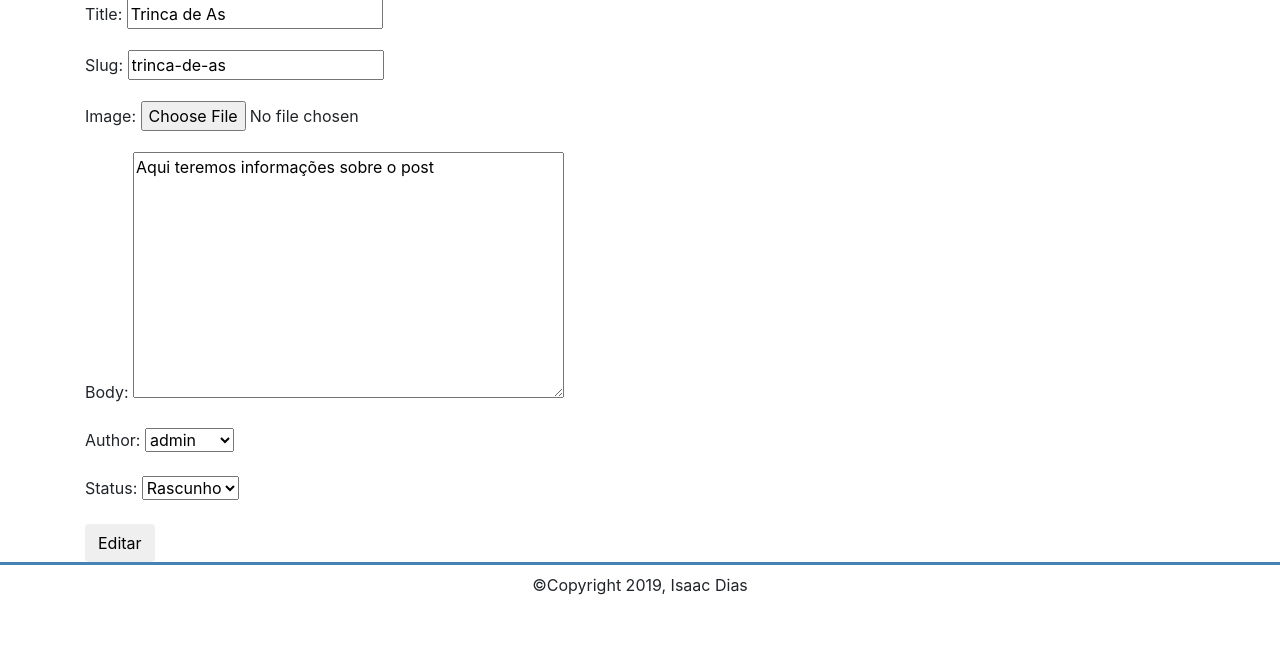
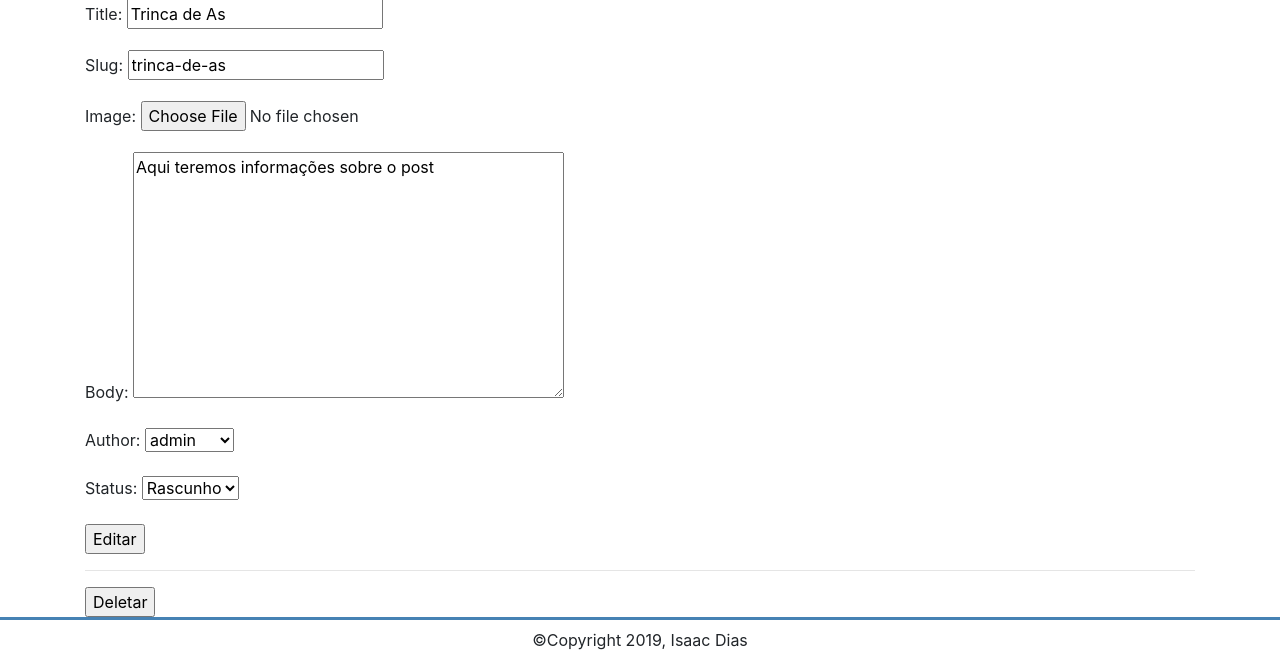
Before and after one commit to isaacdias/-blog, a Django app: page /editar/8/ in a window 1280 px wide. Shown: the part 217-884 px from the top of the page. Before the commit the page ends 812 px from the top, so only its background shows below. Run offline with Django 3.2, Linux system fonts and the light colour scheme; a user stored in the database is signed in; data comes from the database, SQL or seed files in the repository; some libraries are stand-ins or nearby versions.

Commit message:
classes para os botões edit e delete

```diff
--- a/myproject/blog/templates/blog/edit_post.html
+++ b/myproject/blog/templates/blog/edit_post.html
@@ -8,8 +8,13 @@
             <form action="." method="POST" enctype='multipart/form-data'>
                 {% csrf_token %}
                 {{ form.as_p }}
-                <input type="submit" class="btn btn-default" value="Editar">
+                <input class="edit-post" type="submit" class="btn btn-default" value="Editar">
             </form>
         </div>
+        <hr>
+        <form action="{% url 'blog:post_delete' post.id %}" method="POST" enctype='multipart/form-data'>
+                {% csrf_token %}
+                <input class="delete-post" type="submit" class="btn btn-default" value="Deletar">
+        </form>
 	</div>
 {% endblock %}
```
